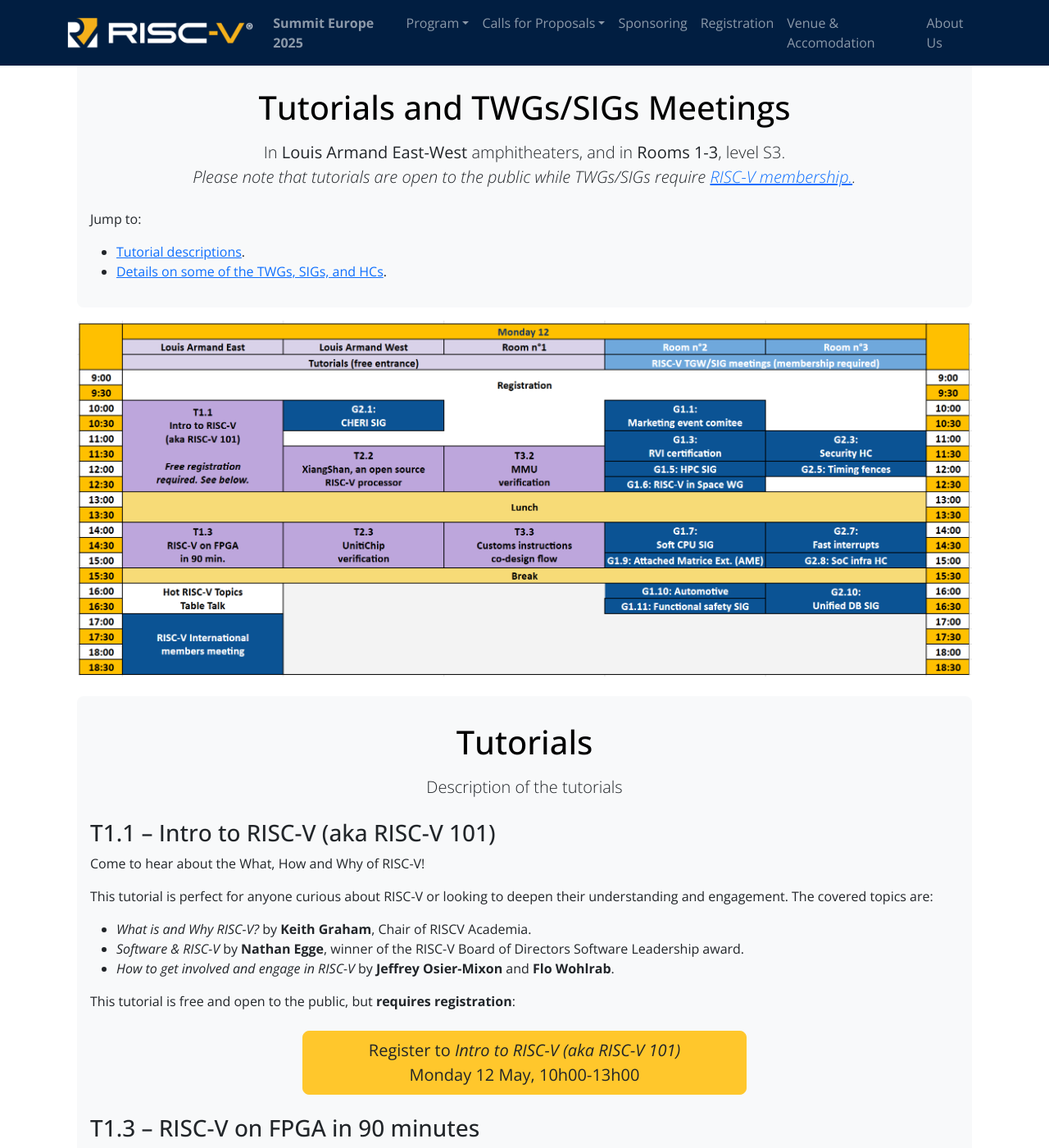
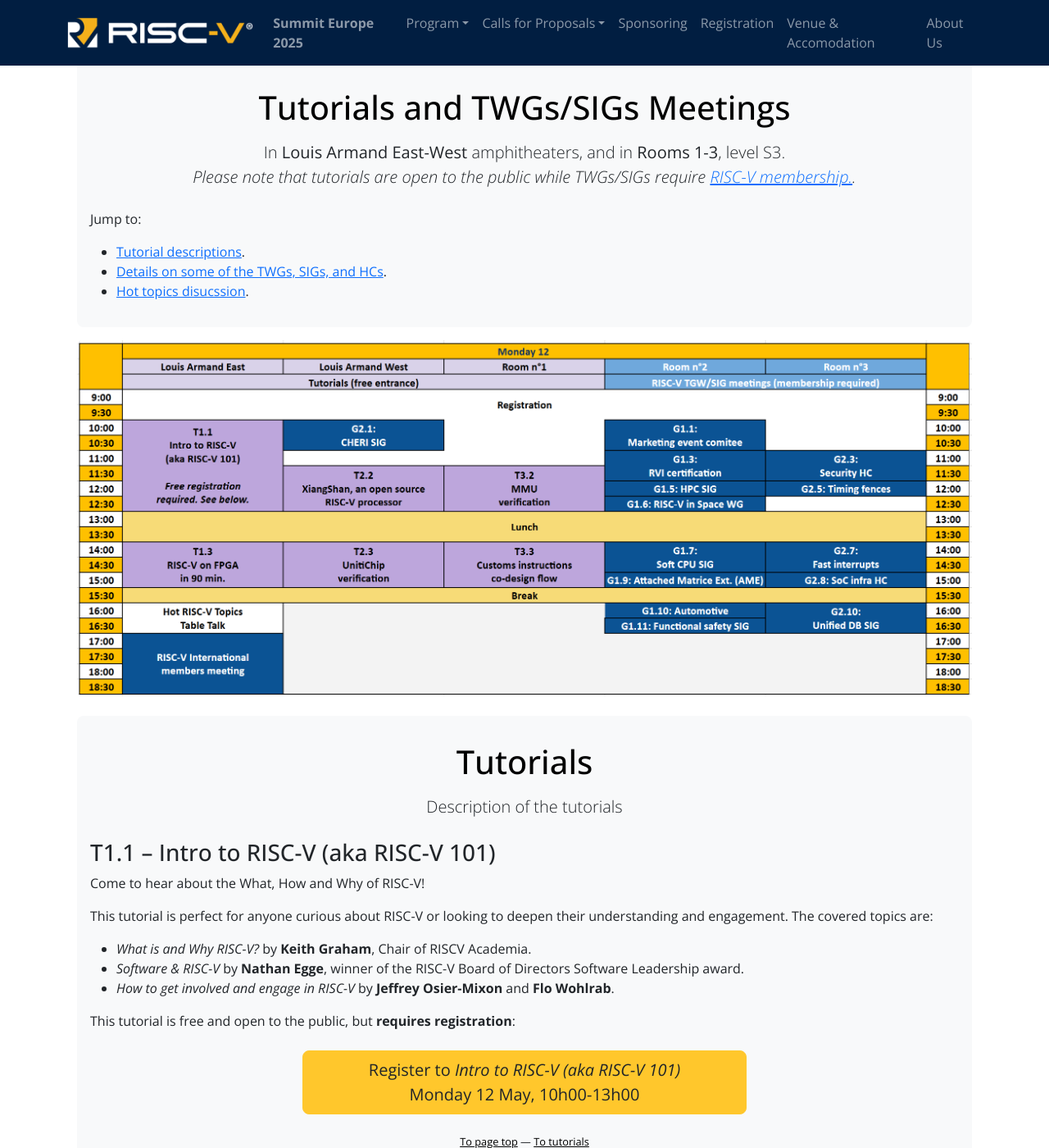
Before and after one commit to riscv-europe/summit-website-development, a Jekyll site: the page built from summit/2025/twg-tutos.md, in a window 1280 px wide and 1400 px high. Shown: the whole window at 82% size. Built offline with Jekyll 4.4.1, drawn with Linux system fonts in a browser that asks for light colours; some of the changed text lies outside the part shown.

Commit message:
Add: navigation links.

```diff
--- a/summit/2025/twg-tutos.md
+++ b/summit/2025/twg-tutos.md
@@ -11,6 +11,7 @@
 Jump to:
  - [Tutorial descriptions](#Tutos).
  - [Details on some of the TWGs, SIGs, and HCs](#TWG-SIG).
+ - [Hot topics disucssion](#Hot-topics).
 
 {% include jumboboxend.html %}
 
@@ -44,6 +45,9 @@
 <div class="row justify-content-md-center my-4">
     <a href="https://community.riscv.org/events/details/risc-v-international-risc-v-synergy-forums-technical-talks-and-webinars-presents-intro-to-risc-v-summit-europe/" class="btn btn-lg" style="background-color: var(--riscv-y); border-color: var(--riscv-y); width:50%;">Register to <em>Intro to RISC-V (aka RISC-V 101)</em><br> Monday 12 May, 10h00-13h00</a>
 </div>
+
+<p align="center" style="font-size: 0.8em"><a href="#Top" class="backnavigation">To page top</a> &mdash; <a href="#Tutos" class="backnavigation">To tutorials</a></p>
+<hr style="width:50%;;margin-left:25%">
 
 
 ### T1.3 -- RISC-V on FPGA in 90 minutes
@@ -626,4 +630,7 @@
 
 No slides, no seats—just real talk with fellow RISC-V enthusiasts.
 
+<p align="center" style="font-size: 0.8em"><a href="#Top" class="backnavigation">To page top</a> &mdash; <a href="#Hot-topics" class="backnavigation">To hot topics</a></p>
+<hr style="width:50%;;margin-left:25%">
+
 {% include jumboboxend.html %}
```
